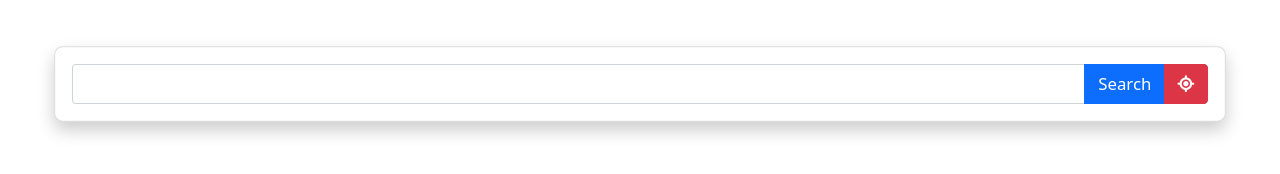
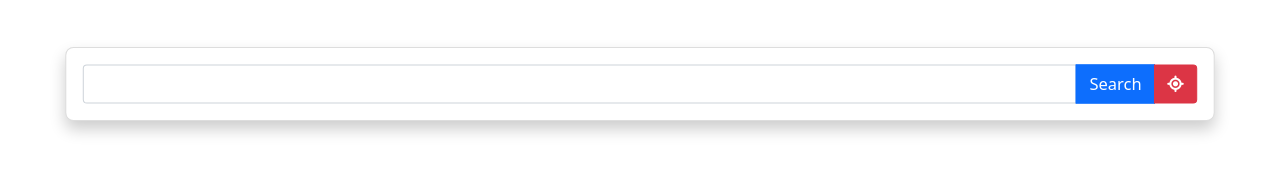
Before and after one commit to ykdid/Countries, a plain HTML site: page countries-project/index.html in a window 1280 px wide. In both pictures the pointer is over the element 640 px from the left and 84 px from the top of the page. Drawn offline with nearby package versions, Linux system fonts and the light colour scheme.

Commit message:
Updated style.css
transform scale reduced.

```diff
--- a/countries-project/style.css
+++ b/countries-project/style.css
@@ -20,7 +20,7 @@
 }
 
 .card:hover {
-  transform: scale(1.05);
+  transform: scale(1.03);
   box-shadow: 0 8px 16px rgba(0, 0, 0, 0.2);
 }
 
```
